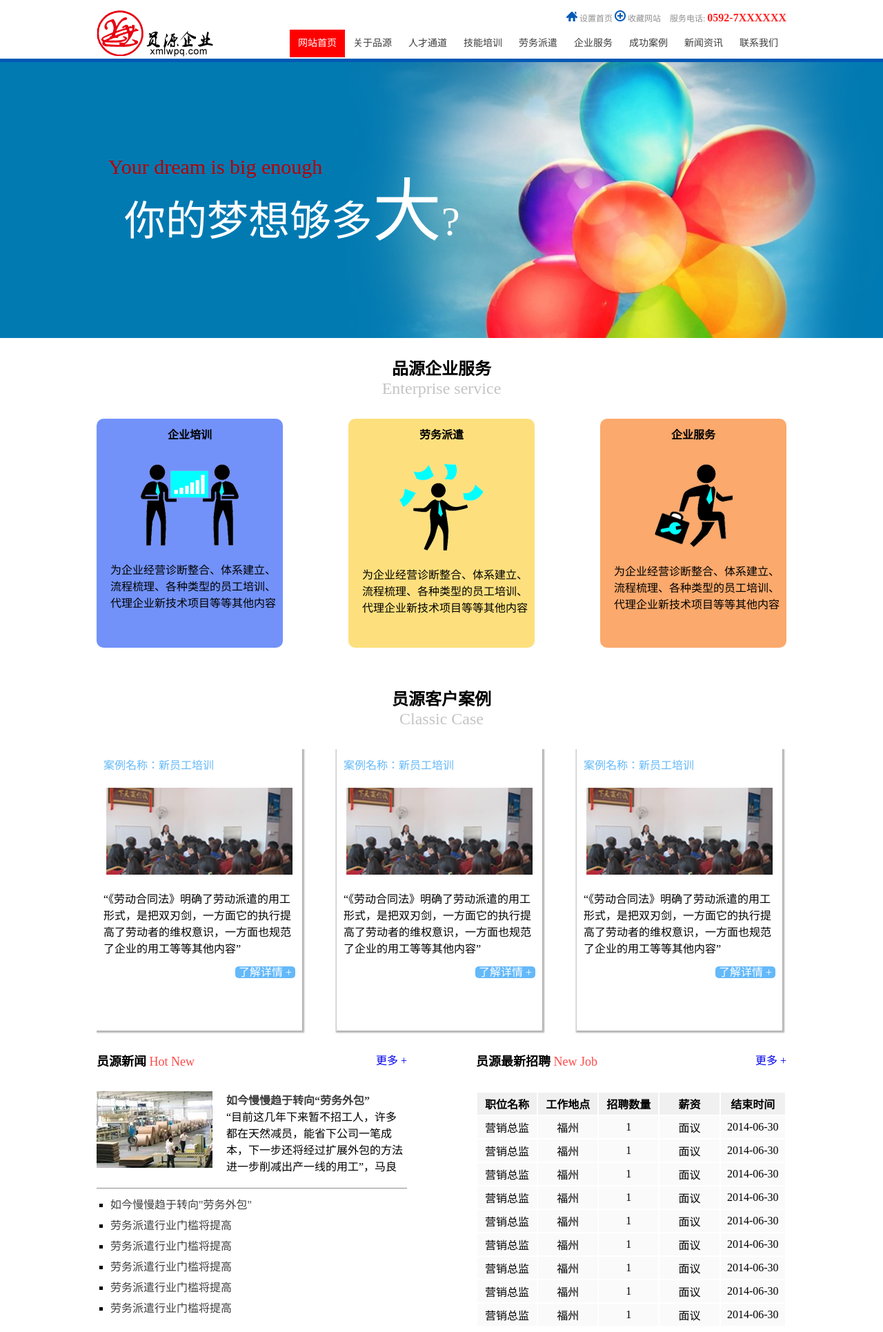
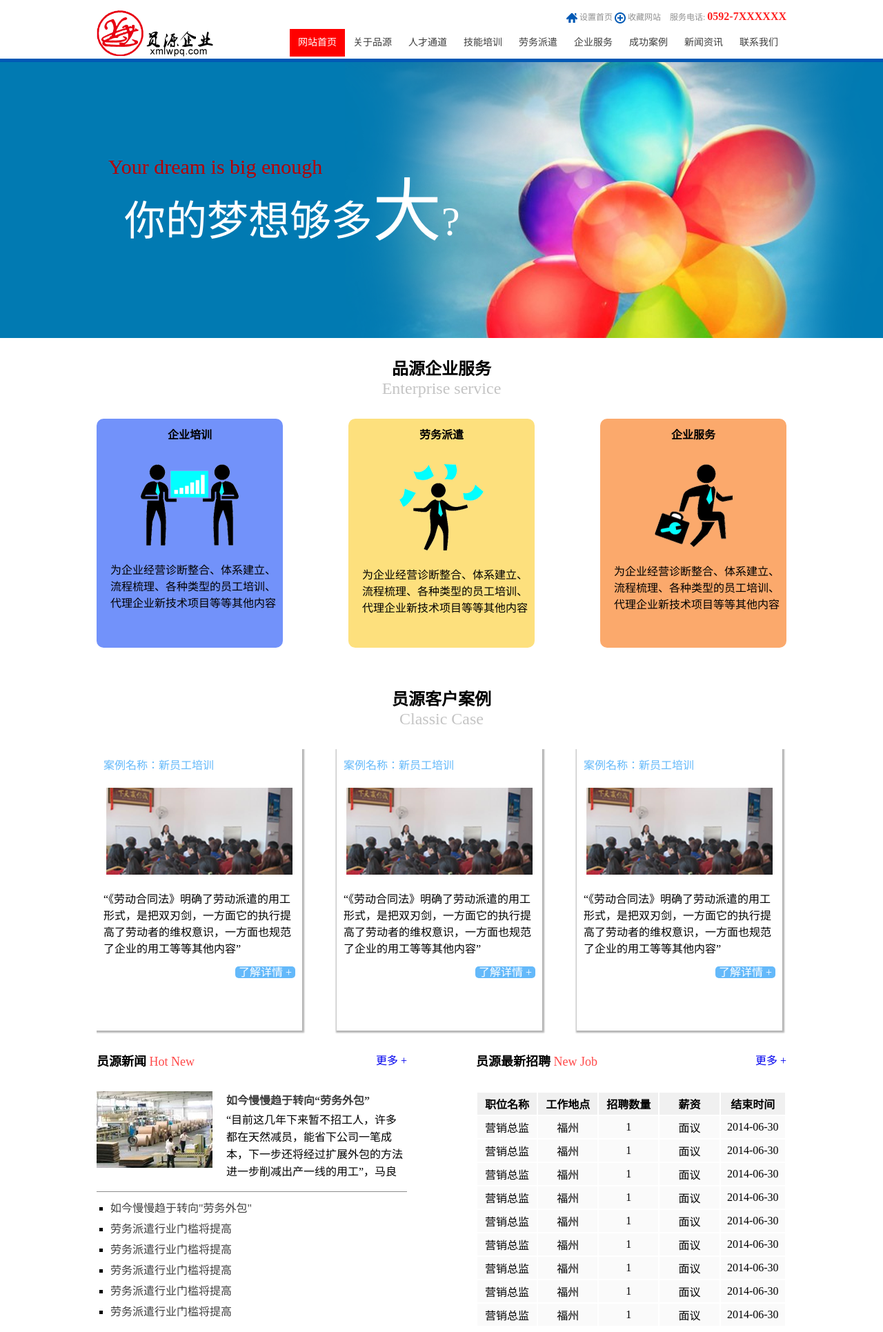
Before and after one commit to strongliu110/learnWeb, a plain HTML site: page psdProject/index.html in a window 1280 px wide. Shown: the top 1931 px of the page at 69% size. Drawn offline with Linux system fonts and the light colour scheme.

Commit message:
修改浮动显示

```diff
--- a/psdProject/css/style.css
+++ b/psdProject/css/style.css
@@ -31,6 +31,11 @@ header {
 
 .title > * {
 	display: inline-block;
+}
+
+.set img,
+.collect img {
+	vertical-align: middle;
 }
 
 .title span,
@@ -298,11 +303,12 @@ section {
 
 .new-one .new-abstract a {
 	color: #3e3e3e;
-	padding-bottom: 5px; /*没有效果？*/
+	padding-bottom: 5px;
+	display: inline-block;
 }
 
 .new-one .new-abstract p {
-	/*line-height: 25px;*/
+	line-height: 25px;
 	height: 100px;
 	overflow: hidden;
     text-overflow: ellipsis; /*溢出显示省略号，没有效果？*/
```
Also changed, not shown: 2 other files.
